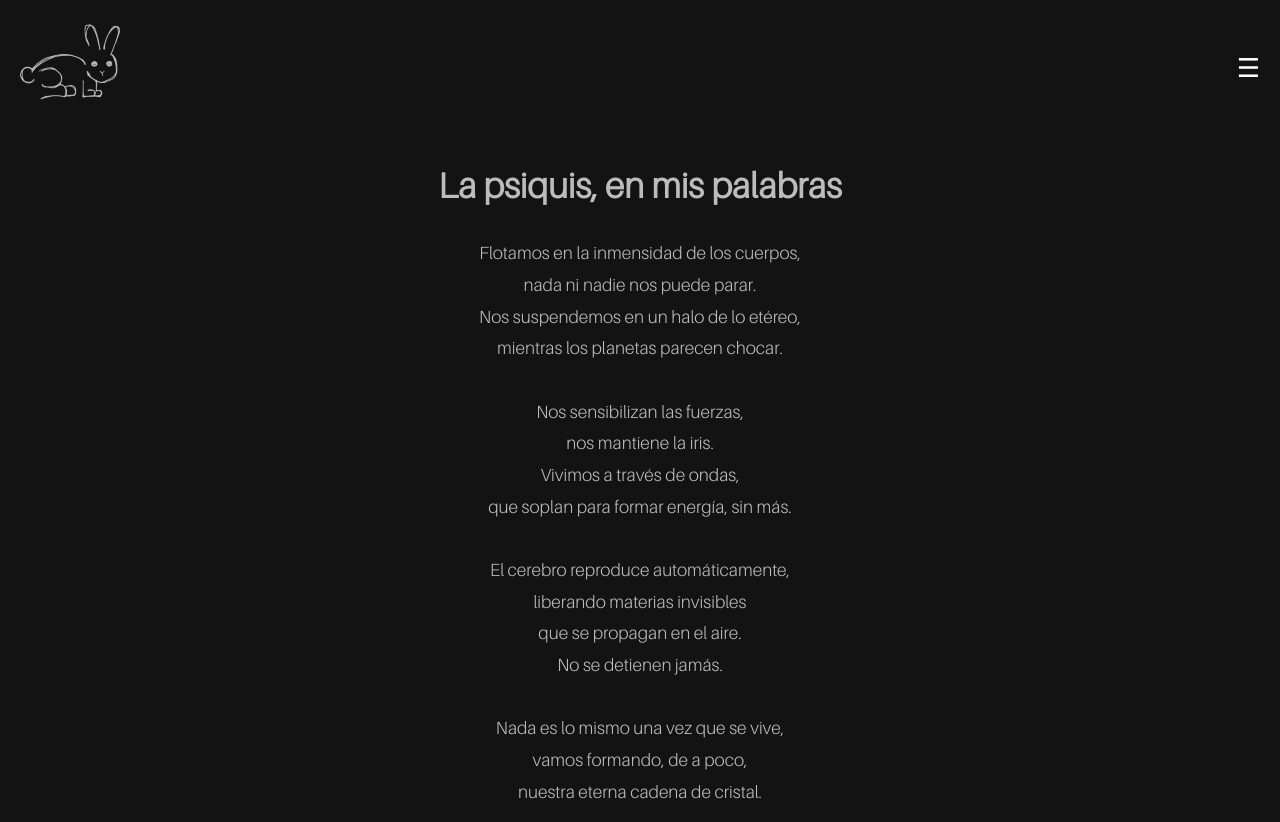
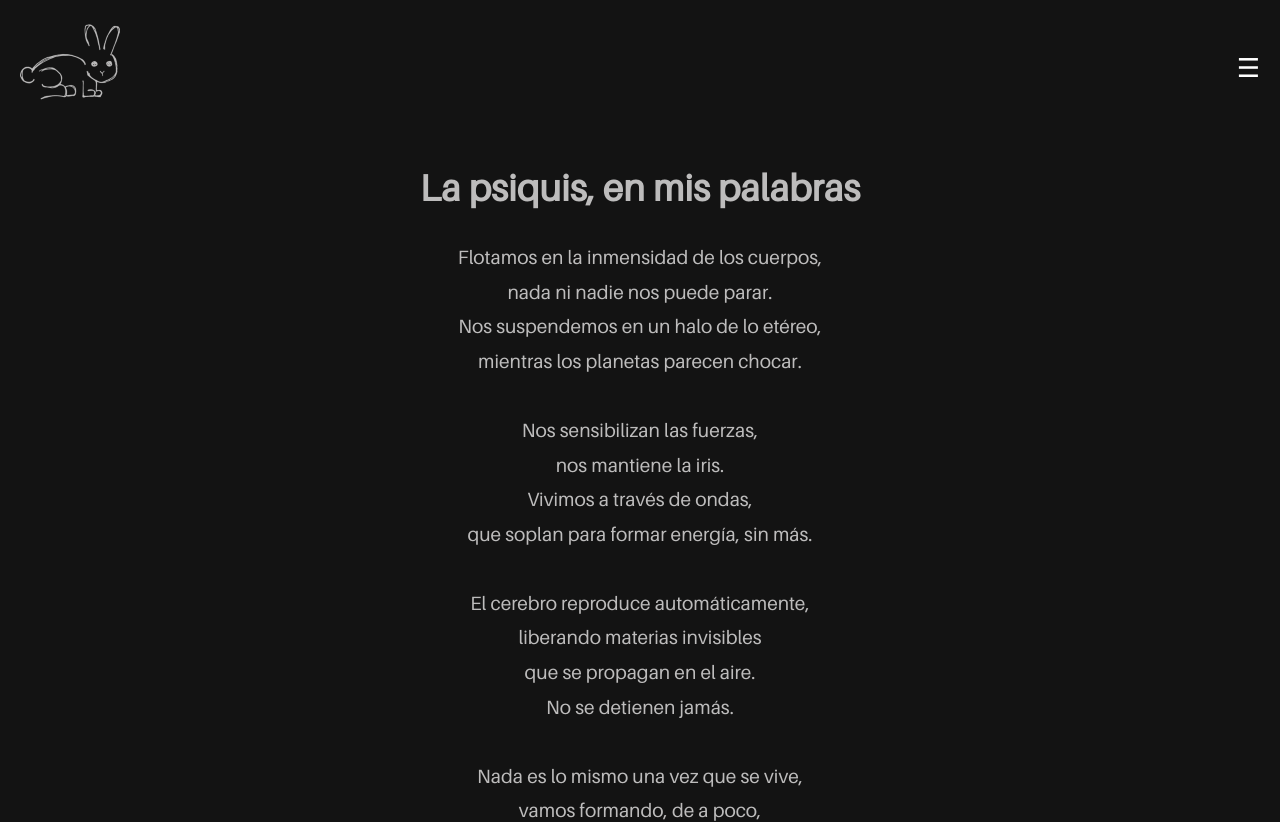
Before and after one commit to Desideratums/web, a plain HTML site: page poems/la psiquis en mis palabras.html in a window 1280 px wide. Shown: the top 822 px of the page. Drawn offline with Linux system fonts and the light colour scheme.

Commit message:
Update styles_p.css

```diff
--- a/poems/styles_p.css
+++ b/poems/styles_p.css
@@ -1,6 +1,6 @@
 @font-face {
 	font-family: 'Aileron';
-	src: url("../font/Aileron-Light.otf");
+	src: url("../font/Aileron-Regular.otf");
 	font-style: normal;
 }
 
@@ -97,11 +97,11 @@ header {
   max-width: 700px;
   text-align: center;
   line-height: 1.8;
-  font-size: 1.1rem;
+  font-size: 1.2rem;
 }
 
 .poema h1 {
-  font-size: 2.2rem;
+  font-size: 2.3rem;
   margin-bottom: 20px;
 }
 
```
